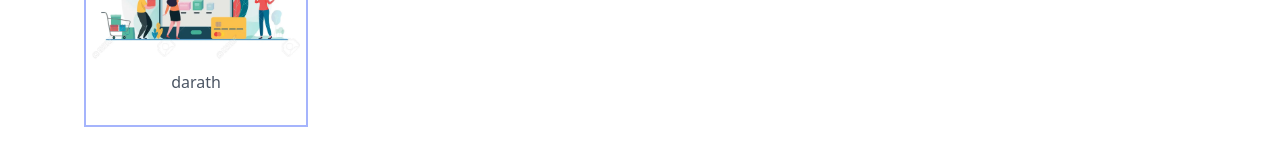
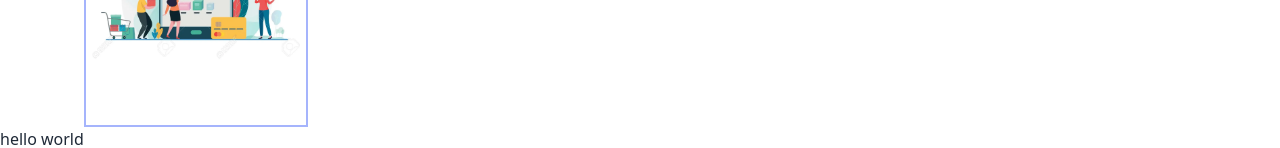
Before and after one commit to PennDarath/E-Commerce, a React (Vite) app: page / in a window 1280 px wide. Shown: the part 789-937 px from the top of the page. Before the commit the page ends 916 px from the top, so only its background shows below. Built offline with nearby package versions, Linux system fonts and the light colour scheme.

Commit message:
added hello world

```diff
--- a/src/App.tsx
+++ b/src/App.tsx
@@ -18,6 +18,9 @@ function App() {
       <NavBar />
       <Slides images={fakeimages}/>
       <Card />
+      <h1>
+        hello world
+      </h1>
     </div>
   );
 }
--- a/src/components/Card/Card.tsx
+++ b/src/components/Card/Card.tsx
@@ -9,7 +9,7 @@ export default function Card() {
             <img src="../images/phone1.webp" className="w-56" alt="" />
           </div>
           <div>
-            <a className='flex w-full  items-center justify-center' href="#">darath</a>
+            <a className='flex w-full  items-center justify-center' href="#"></a>
           </div>
         </div>
       </div>
```
